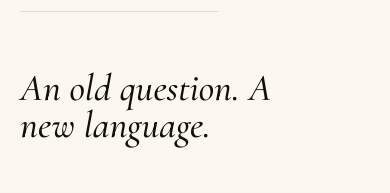
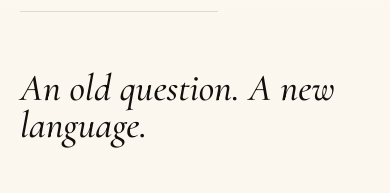
Before and after one commit to NipuniThakshila2000/5DP, a React (Vite) app: page / in a window 390 px wide. Shown: the part 11545-11738 px from the top of the page. Built offline with nearby package versions, Linux system fonts and the light colour scheme.

Commit message:
Adjust story quote layout

```diff
--- a/src/styles.css
+++ b/src/styles.css
@@ -683,7 +683,12 @@ p {
 }
 
 .heritage svg { color: var(--accent-deep); }
-.story .quote { grid-column: 2 / 8; margin-top: 58px; }
+.story .quote {
+  grid-column: 2 / 14;
+  max-width: none;
+  margin-top: 58px;
+  white-space: nowrap;
+}
 
 .story {
   background:
@@ -1052,6 +1057,10 @@ details p { color: rgba(34, 34, 31, 0.72); }
     padding: 28px 0 0 20px;
   }
   .split-image { min-height: 46svh; }
+  .story .quote {
+    max-width: 100%;
+    white-space: normal;
+  }
   .image-split:not(.legacy) .overlay-copy {
     position: relative;
     left: auto;
```
